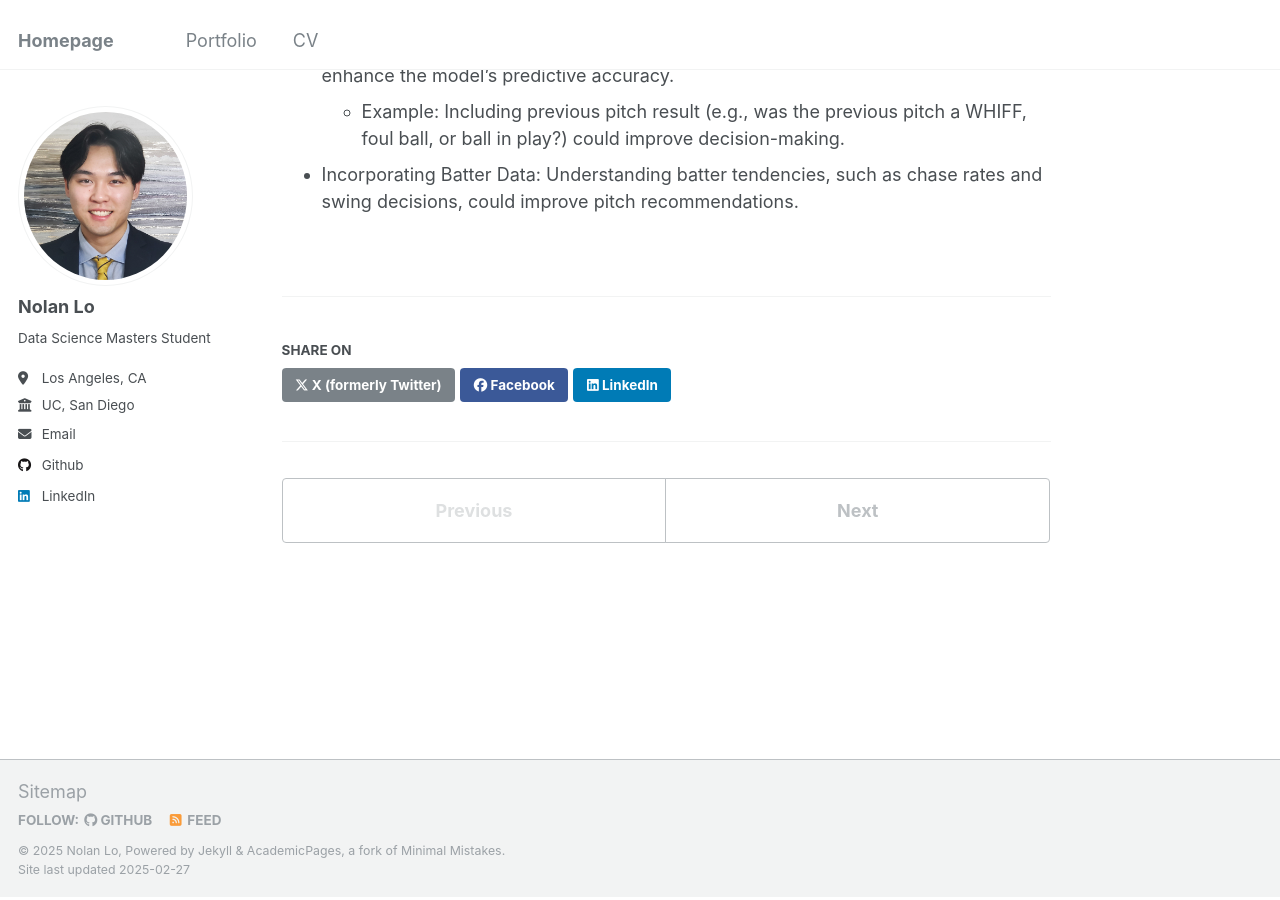
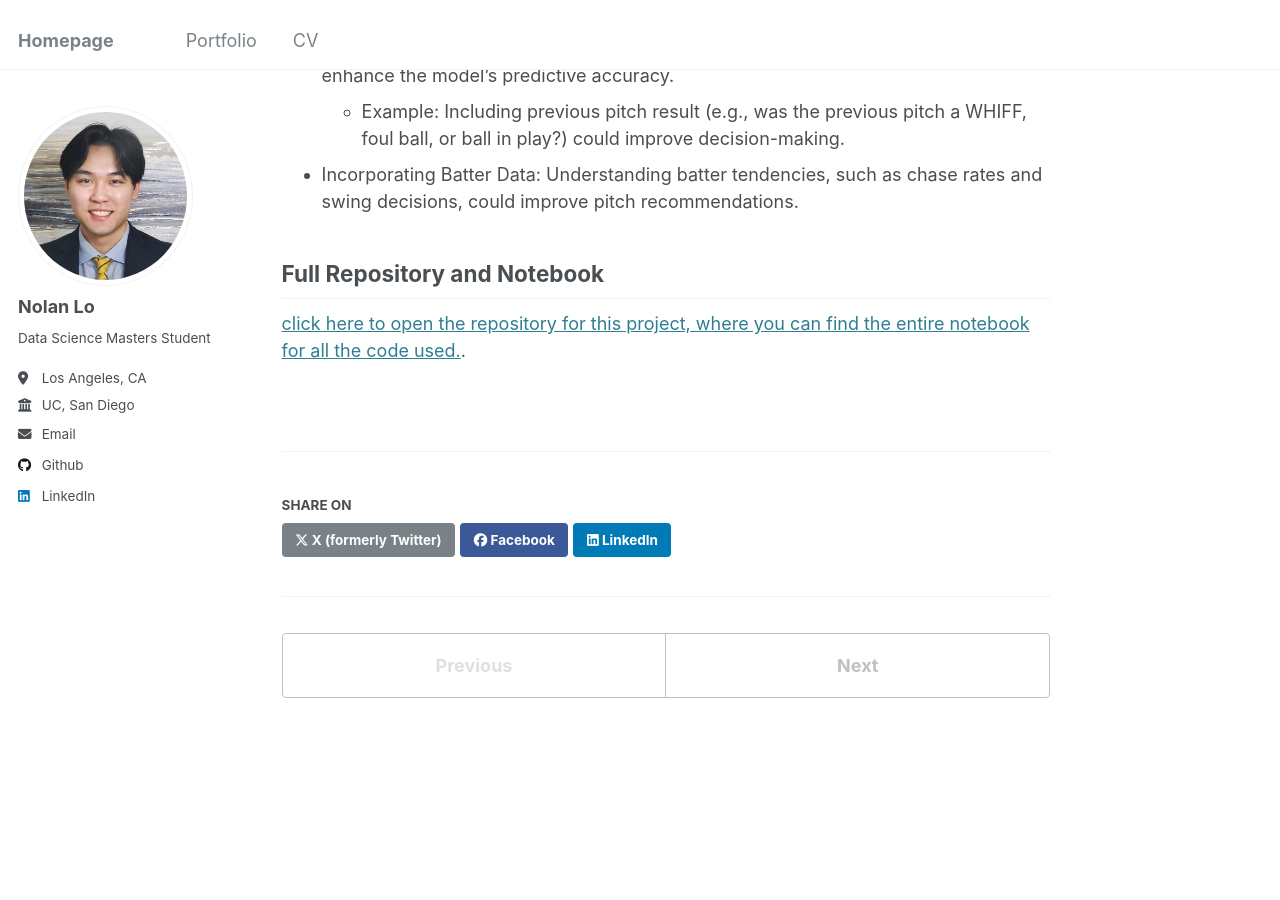
Before and after one commit to Nolan-Lo/Nolan-Lo.github.io, a Jekyll site: the page built from _portfolio/1_Optimal_Pitch_Predictor.md, in a window 1280 px wide and 900 px high, scrolled down 4053 px. Built offline with Jekyll 4.4.1, drawn with Linux system fonts in a browser that asks for light colours.

Commit message:
Update 1_Optimal_Pitch_Predictor.md

```diff
--- a/_portfolio/1_Optimal_Pitch_Predictor.md
+++ b/_portfolio/1_Optimal_Pitch_Predictor.md
@@ -63,3 +63,6 @@ While the model performs well, there are several areas where further improvement
   - Feature Selection: Adding new features (or removing less relevant ones) may enhance the model’s predictive accuracy.
       - Example: Including previous pitch result (e.g., was the previous pitch a WHIFF, foul ball, or ball in play?) could improve decision-making.
   - Incorporating Batter Data: Understanding batter tendencies, such as chase rates and swing decisions, could improve pitch recommendations.
+
+## Full Repository and Notebook
+[click here to open the repository for this project, where you can find the entire notebook for all the code used.](https://github.com/Nolan-Lo/Optimal_Pitch_Prediction_Model).
```
